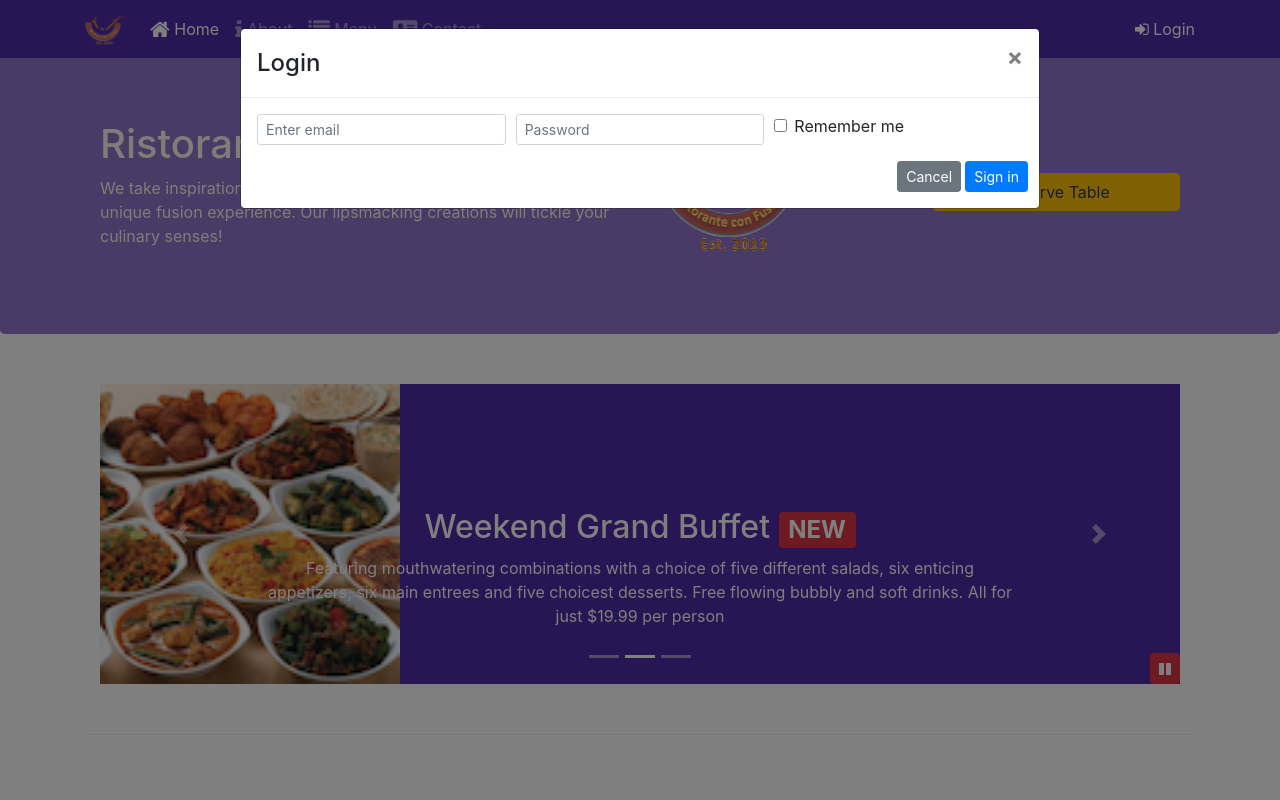
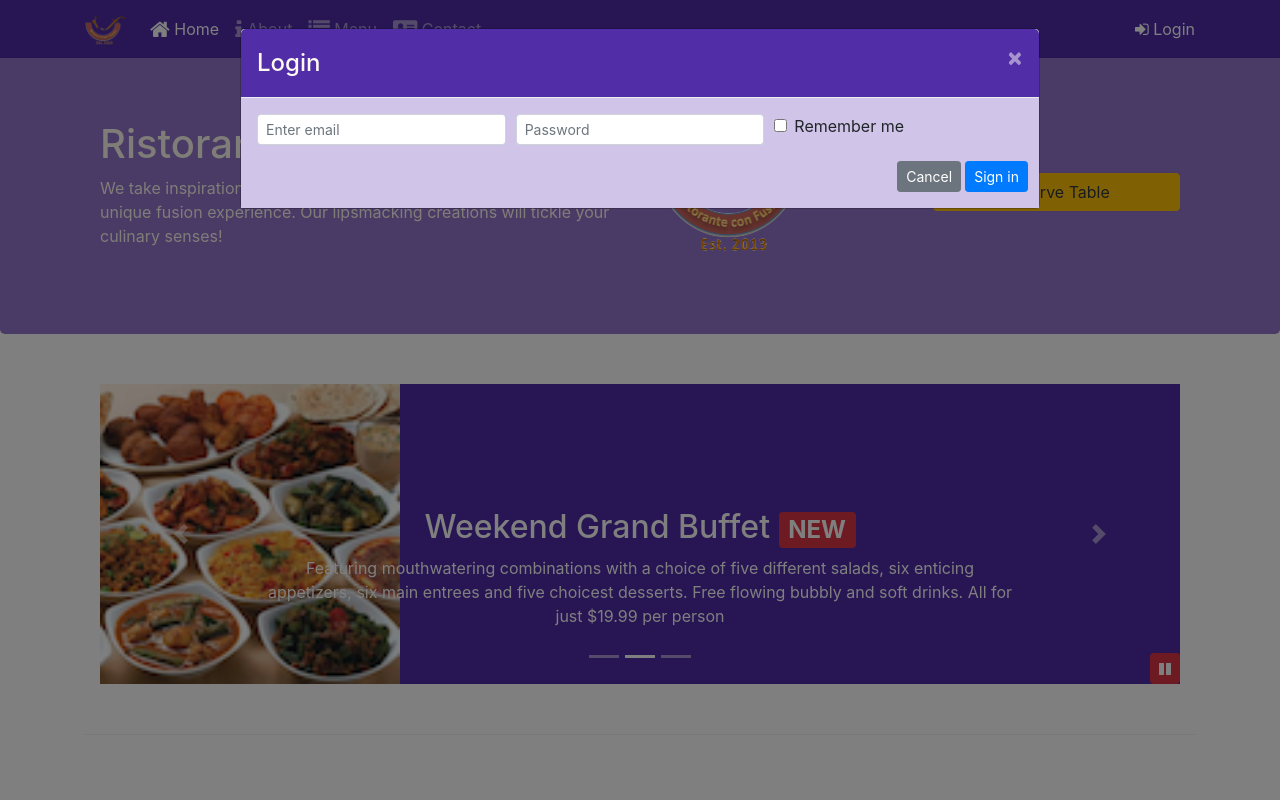
Before and after one commit to tanishqshek/Bootstrap-test, a website: page index.html in a window 1280 px wide. Both pictures are taken after a click on the button "Login". Shown: the top 800 px of the page. Drawn offline with nearby package versions, Linux system fonts and the light colour scheme.

Commit message:
Assignment 4

```diff
--- a/css/styles.scss
+++ b/css/styles.scss
@@ -74,3 +74,16 @@ body{
     bottom: 0px;
     z-index: 1;
 }
+
+.modal-header{
+    background: $background-dark;
+    color: floralwhite;
+
+    .close{
+        color: floralwhite;
+    }
+}
+
+.modal-body{
+    background: $background-pale;
+}
--- a/index.html
+++ b/index.html
@@ -30,7 +30,7 @@
                         <li class="nav-item"><a class="nav-link" href="./contactus.html"><span class="fa fa-address-card fa-lg"></span> Contact</a></li>
                 </ul>
                 <span class="navbar-text">
-                    <a data-toggle="modal" data-target="#loginModal">
+                    <a role="button" id="loginModalButton">
                         <span class="fa fa-sign-in"></span>
                         Login
                     </a>
@@ -90,7 +90,7 @@
                 </div>
 
                 <div class="col-12 col-sm-3 align-self-center">
-                        <a role="button" data-toggle="modal" data-target="#reserveModal" class="btn btn-warning btn-block text-decoration-none text-dark">
+                        <a role="button" id="reserveModalButton" class="btn btn-warning btn-block text-decoration-none text-dark">
                         Reserve Table
                         </a>
                 </div>
@@ -402,6 +402,14 @@
                     $('#carouselButton').children('span').addClass('fa-pause');
                 }
             });
+
+            $('#loginModalButton').click(function(){
+                $('#loginModal').modal('show');
+            });
+
+            $('#reserveModalButton').click(function(){
+                $('#reserveModal').modal('show');
+            });
         })
     </script>
 
```
Also changed, not shown: css/styles.css.
